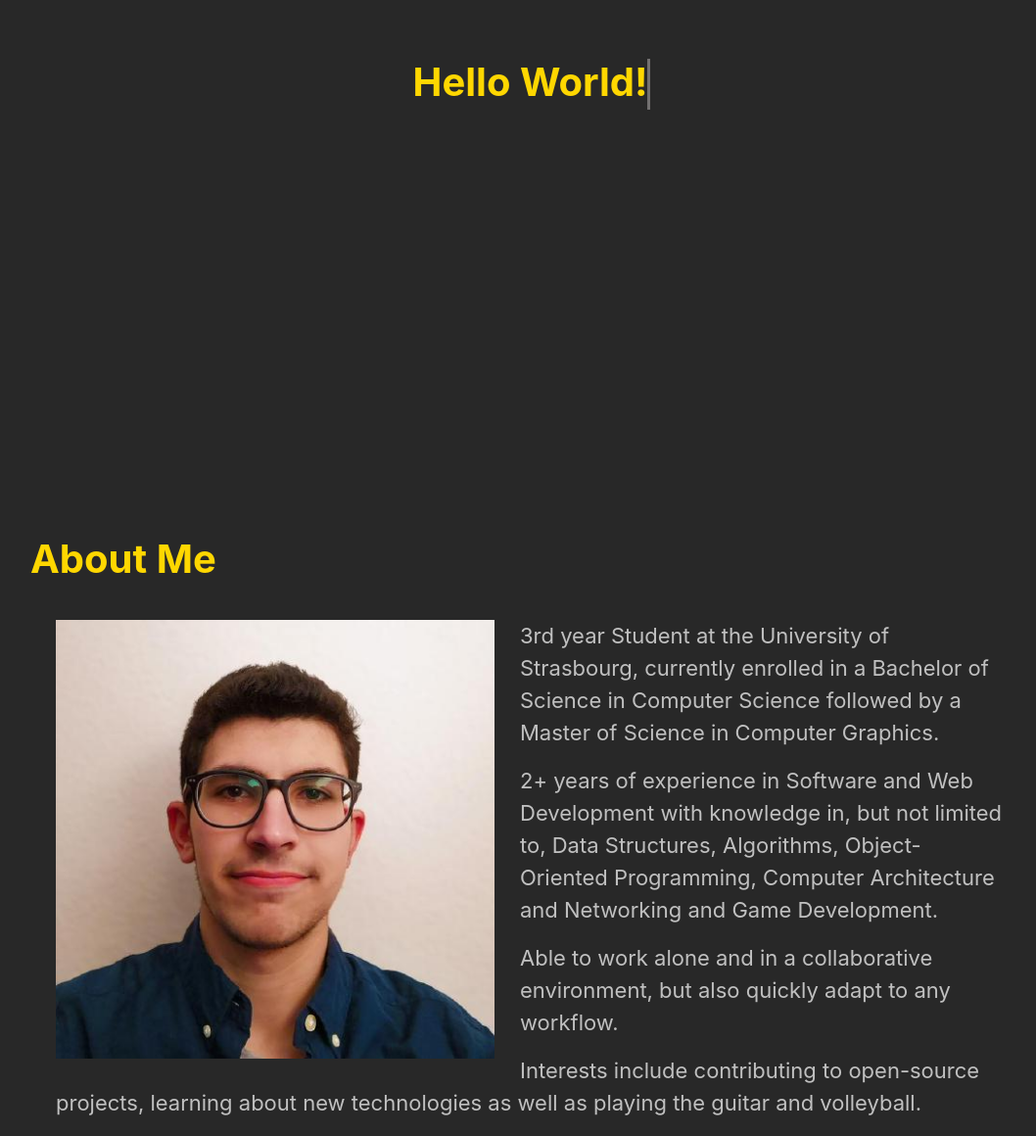
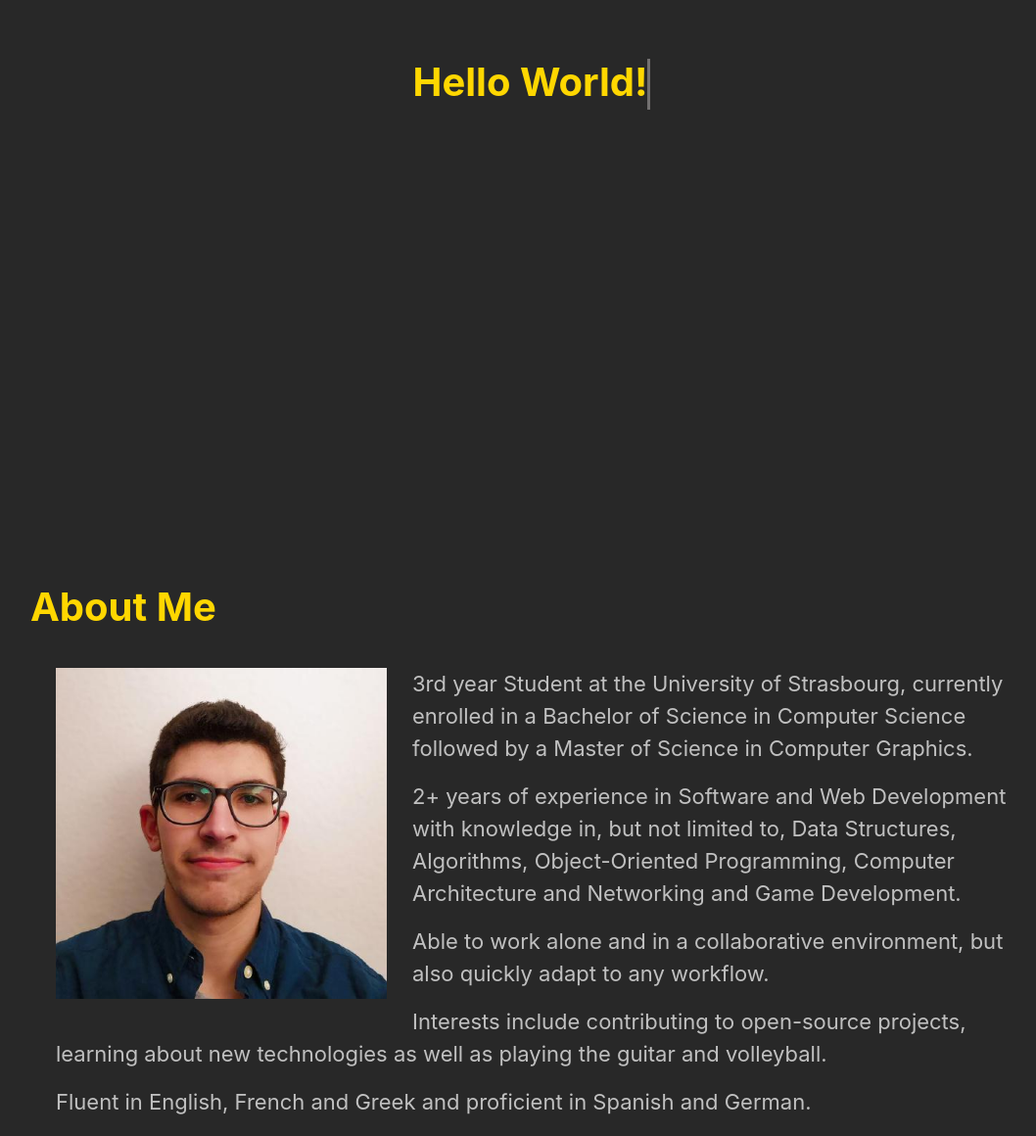
Before and after one commit to Adonis-Stavridis/adonis-stavridis.github.io, a React (Create React App) app: page / in a window 1280 px wide. Shown: the part 310-1470 px from the top of the page at 98% size, without its empty margins (97-1155 px from the left). Built offline with nearby package versions, Linux system fonts and the light colour scheme.

Commit message:
img size hotfix

```diff
--- a/src/css/AboutMe.scss
+++ b/src/css/AboutMe.scss
@@ -1,7 +1,7 @@
 .profilePhoto {
   padding: 1em;
-  width : 500px;
-  height: 500px;
+  width : 15em;
+  height: 15em;
   float: left;
 }
 
```
